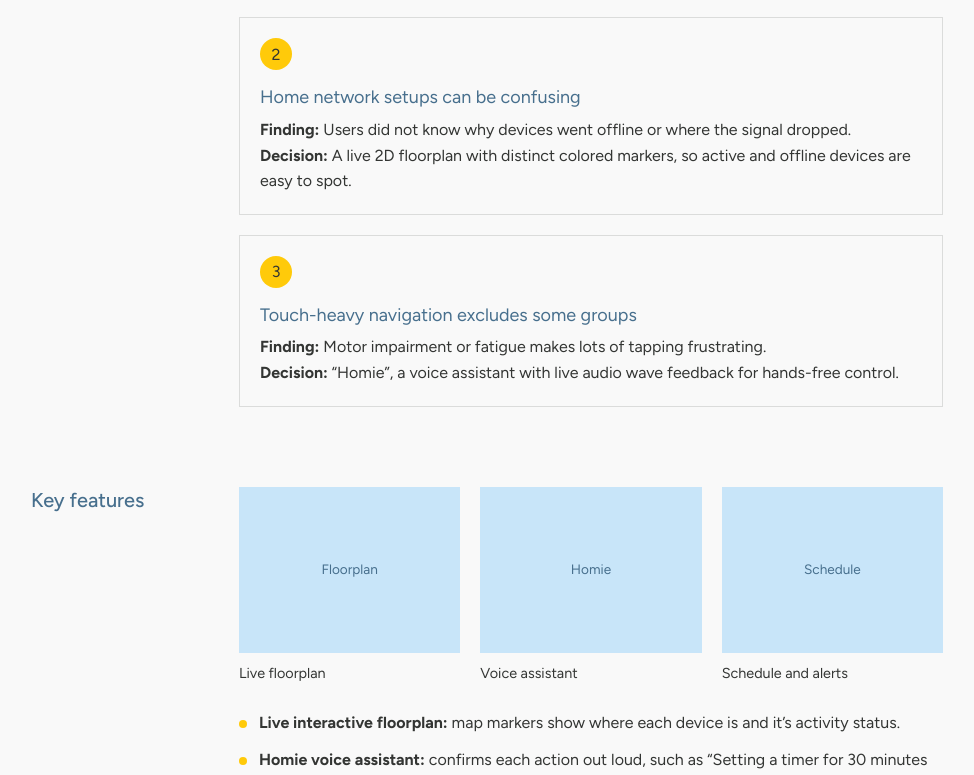
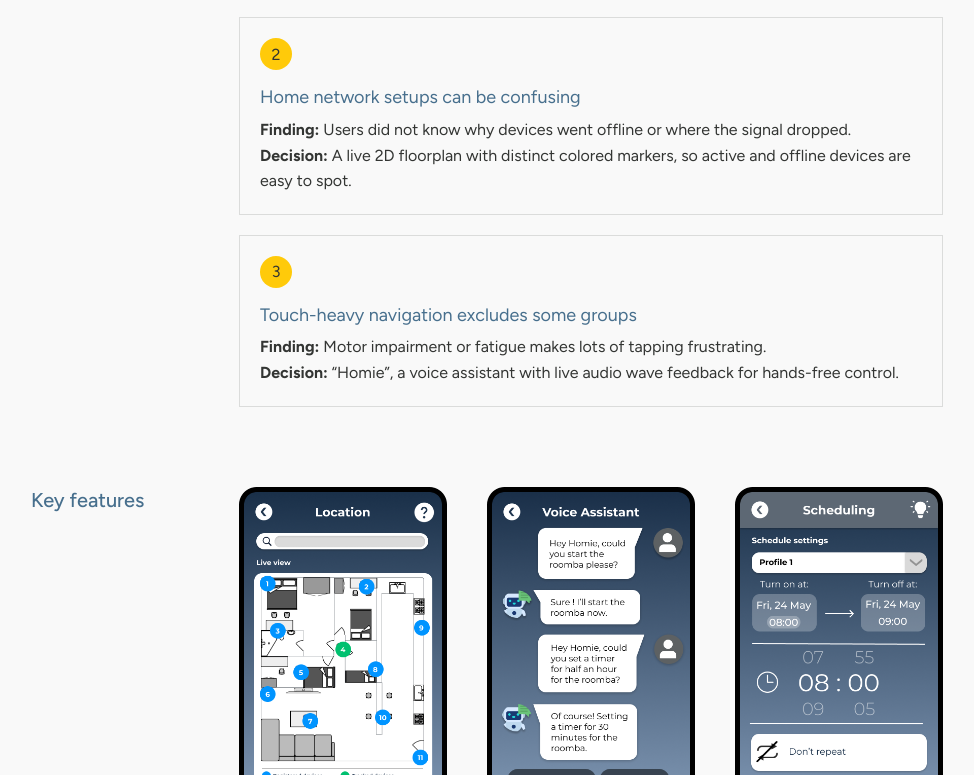
Before and after one commit to xCookiez4Lyfe/my-website, a plain HTML site: page web-files/project-1.html in a window 1280 px wide. Shown: the part 2025-2800 px from the top of the page, without its empty margins (33-1007 px from the left). Drawn offline with Linux system fonts and the light colour scheme; a web font is replaced by a local one.

Commit message:
added images to project 1

```diff
--- a/web-files/project-1.html
+++ b/web-files/project-1.html
@@ -53,7 +53,7 @@
 
     <figure class="cs-cover">
       <!-- Replace with: <img src="images/eezyhome-cover.png" alt="EezyHome app screens"> -->
-      <div class="ph" role="img" aria-label="EezyHome cover image">Cover image</div>
+      <div class="ph" role="img" aria-label="EezyHome cover image"><img src="images/projects/Hero-smarthome.png" alt="" /></div>
     </figure>
 
     <section class="cs-section">
@@ -104,9 +104,9 @@
       <h2>Key features</h2>
       <div class="cs-body">
         <div class="shots three">
-          <figure class="shot"><div class="ph" role="img" aria-label="Interactive floorplan screen">Floorplan</div><figcaption>Live floorplan</figcaption></figure>
-          <figure class="shot"><div class="ph" role="img" aria-label="Homie voice assistant screen">Homie</div><figcaption>Voice assistant</figcaption></figure>
-          <figure class="shot"><div class="ph" role="img" aria-label="Schedule settings and upcoming tasks screen">Schedule</div><figcaption>Schedule and alerts</figcaption></figure>
+          <figure class="shot"><div class="ph" role="img" aria-label="Interactive floorplan screen"><img src="images/projects/Map.png" alt="" /></div><figcaption>Live floorplan</figcaption></figure>
+          <figure class="shot"><div class="ph" role="img" aria-label="Homie voice assistant screen"><img src="images/projects/VA.png" alt="" /></div><figcaption>Voice assistant</figcaption></figure>
+          <figure class="shot"><div class="ph" role="img" aria-label="Schedule settings and upcoming tasks screen"><img src="images/projects/Scheduling.png" alt="" /></div><figcaption>Schedule and alerts</figcaption></figure>
         </div>
         <ul>
           <li><strong>Live interactive floorplan:</strong> map markers show where each device is and it&rsquo;s activity status. </li>
--- a/web-files/style.css
+++ b/web-files/style.css
@@ -133,8 +133,8 @@ ul { list-style: none; margin: 0; padding: 0; }
 .projects { display: grid; grid-template-columns: 1fr 1fr; gap: 3rem clamp(2rem, 8vw, 7rem); align-items: start; }
 .thumb { width: 100%; background: var(--tint); transition: opacity .2s; }
 .thumb.wide { aspect-ratio: 1/1; }
-.thumb.tall { aspect-ratio: 350 / 420; width: 100%; background: var(--gold); }
-.thumb.teal { background: color-mix(in srgb, var(--accent) 30%, var(--bg)); }
+.thumb.tall { aspect-ratio: 3 / 4; width: 100%; }
+/* .thumb.teal { background: color-mix(in srgb, var(--accent) 30%, var(--bg)); } */
 .thumb img { width: 100%; height: 100%; object-fit: cover; display: block; }
 .project:hover .caption { text-decoration: underline 3px var(--gold); text-underline-offset: 6px; }
 .caption { margin: 1.25rem 0 0; font-size: 1.125rem; text-transform: none; }
@@ -217,14 +217,15 @@ ul { list-style: none; margin: 0; padding: 0; }
 /* Image placeholders (swap for <img>) */
 .ph, .shot img, .cs-cover img {
   display: grid; place-items: center; width: 100%;
-  background: var(--tint); color: var(--accent-text); font-size: .85rem;
+  /* background: var(--tint); color: var(--accent-text);  */
+  font-size: .85rem;
   object-fit: cover;
 }
 .cs-cover { margin: 0; padding: 0 var(--pad) 1rem; }
 .cs-cover .ph, .cs-cover img { aspect-ratio: 16 / 9; }
 .shot { margin: 0; }
-.shot .ph, .shot img { aspect-ratio: 4 / 3; }
-.shot figcaption { margin-top: .5rem; font-size: .9rem; color: var(--grey); }
+/* .shot .ph, .shot img { aspect-ratio: 4 / 3; } */
+.shot figcaption { margin-top: .75rem; font-size: .9rem; color: var(--grey); }
 
 /* Sections: heading on the left, content on the right (easy to scan) */
 .cs-section {
@@ -253,7 +254,7 @@ ul { list-style: none; margin: 0; padding: 0; }
 .step h3 { margin: 0 0 .25rem; font-family: var(--alt); font-weight: 400; font-size: 1.125rem; color: var(--accent); }
 .step p { margin: 0; line-height: 1.6; }
 
-.shots { display: grid; grid-template-columns: repeat(2, 1fr); gap: 1.25rem; margin-bottom: 1.5rem; }
+.shots { display: grid; grid-template-columns: repeat(2, 1fr); gap: 2.5rem; margin-bottom: 2rem; }
 
 /* Results */
 .stats { display: grid; grid-template-columns: repeat(3, 1fr); gap: 1.25rem; margin-bottom: 1.25rem; }
@@ -364,7 +365,7 @@ ul { list-style: none; margin: 0; padding: 0; }
 
   /* Projects: single column */
   .projects { grid-template-columns: 1fr; gap: 2.5rem; }
-  .thumb.tall { aspect-ratio: 4 / 3; }
+  /* .thumb.tall { aspect-ratio: 2 / 3; } */
 
   /* About: photo first, smaller */
   .about { grid-template-columns: 1fr; gap: 2rem; padding-bottom: 3.5rem; }
```
Also changed, not shown: web-files/images/acrolex.png (deleted), web-files/images/cancer-council.png (deleted), web-files/images/capstone- project.png (deleted), web-files/images/digital-futures.png (deleted), web-files/images/matt-website.png (deleted), web-files/images/polaroid.png (deleted), web-files/images/portfolio-logo-new.png (deleted), web-files/images/projects/Map.png (added), web-files/images/projects/Scheduling.png (added), web-files/images/projects/VA.png (added), web-files/images/smart-home.png (deleted), 1 other file.
